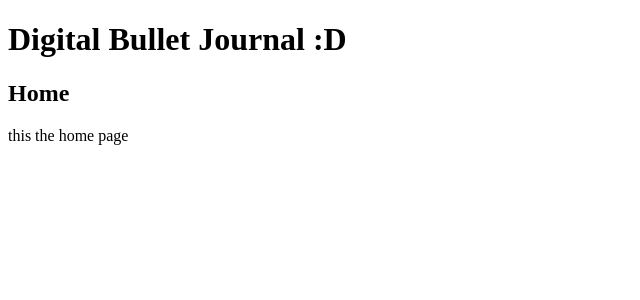
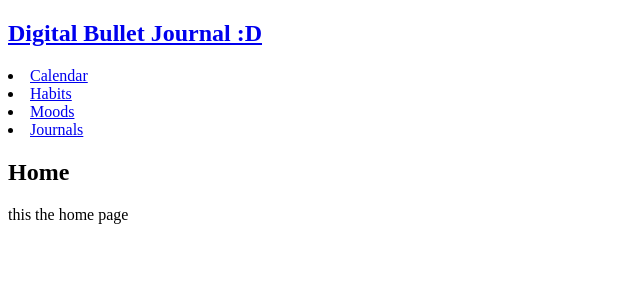
Before and after one commit to atakux/week4_proj, a Flask app: page / in a window 1280 px wide. Shown: the top 300 px of the page, without its empty margins (0-640 px from the left). Run offline with Flask 2, Linux system fonts and the light colour scheme.

Commit message:
added navigation header

```diff
--- a/templates/layout.html
+++ b/templates/layout.html
@@ -5,7 +5,14 @@
     </head>
 
     <body>
-        <h1>Digital Bullet Journal :D</h1>
+		<nav>
+			<!--TODO make Calendar, Habits, Moods, Journals pages and substitute here-->
+			<h1><a href="{{ url_for('home') }}">Digital Bullet Journal :D</a></h1>
+			<li><a href="{{ url_for('home') }}">Calendar</a></li>
+			<li><a href="{{ url_for('home') }}">Habits</a></li>
+			<li><a href="{{ url_for('home') }}">Moods</a></li>
+			<li><a href="{{ url_for('home') }}">Journals</a></li>
+		</nav>
 
         {% with messages = get_flashed_messages(with_categories=true) %}
             {% if messages %}
```
